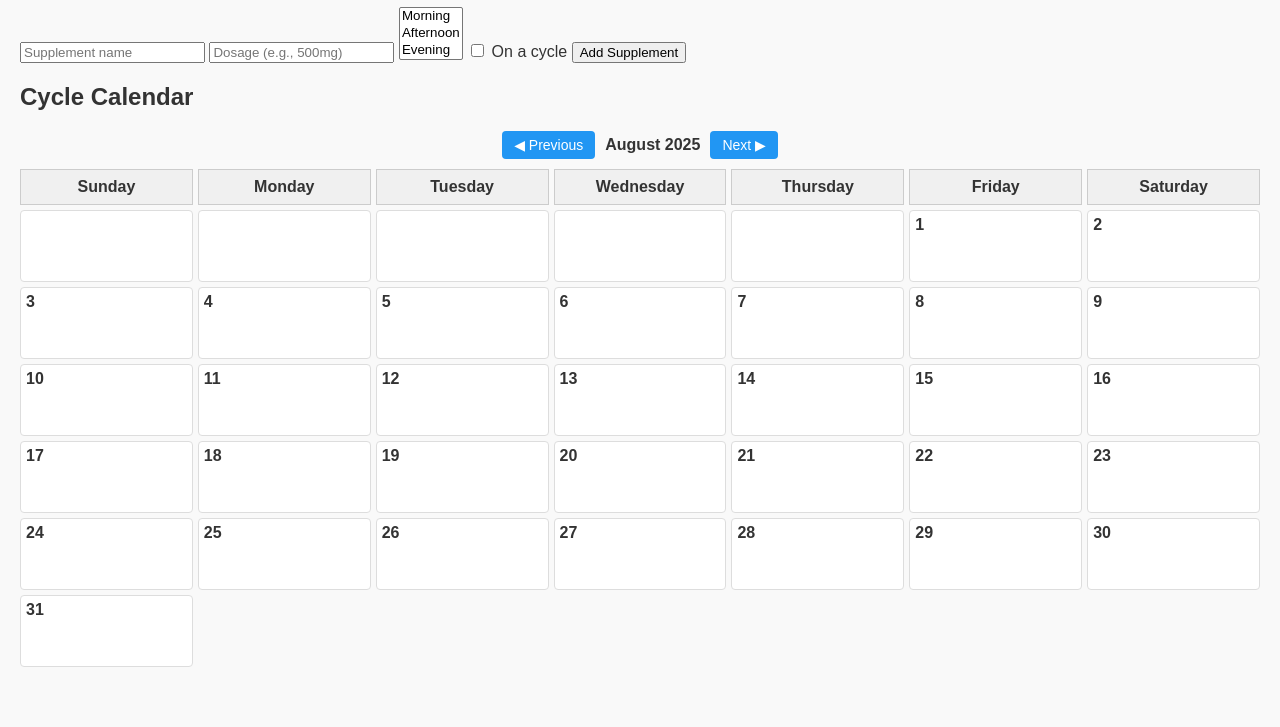
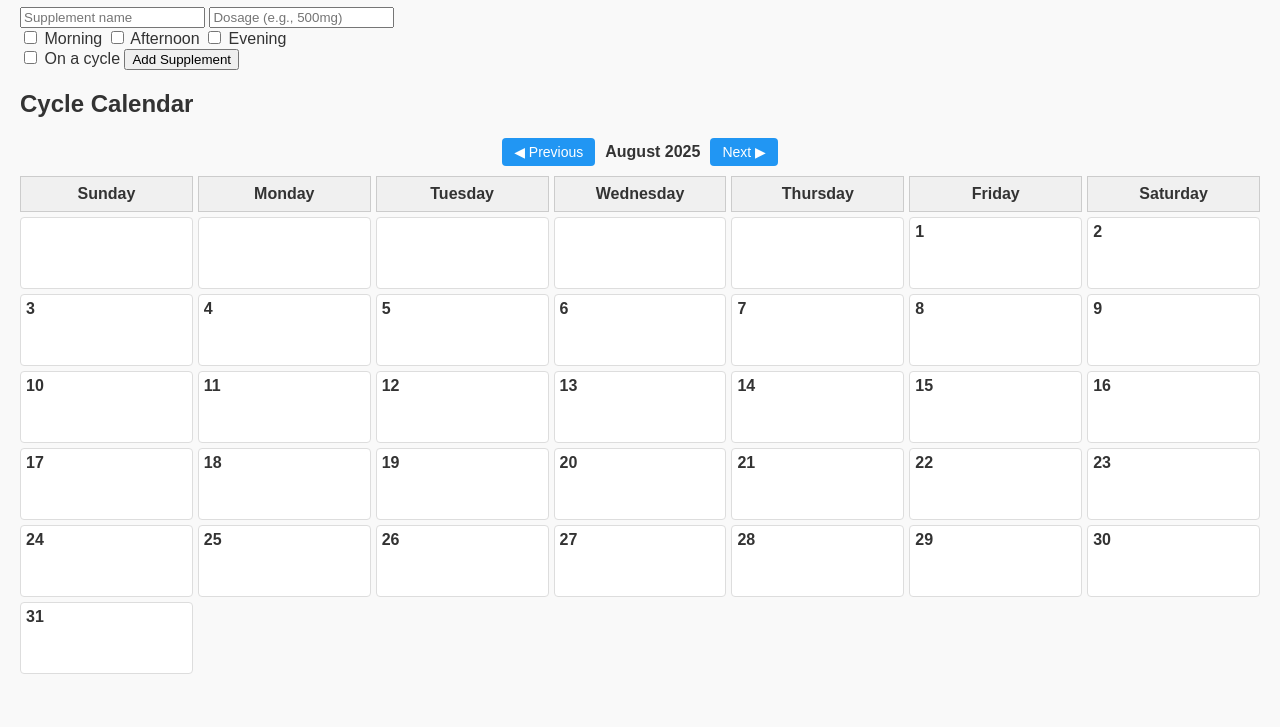
Before and after one commit to GaryB96/Supplement-Tracker, a plain HTML site: page index.html in a window 1280 px wide. Shown: the part 73-800 px from the top of the page. Drawn offline with Linux system fonts and the light colour scheme.

Commit message:
Update index.html

```diff
--- a/index.html
+++ b/index.html
@@ -12,11 +12,11 @@
   <form id="supplementForm">
     <input id="nameInput" placeholder="Supplement name" required />
     <input id="dosageInput" placeholder="Dosage (e.g., 500mg)" required />
-<select id="timeInput" multiple size="3">
-  <option value="Morning">Morning</option>
-  <option value="Afternoon">Afternoon</option>
-  <option value="Evening">Evening</option>
-</select>
+<div id="timeCheckboxes">
+  <label><input type="checkbox" value="Morning" /> Morning</label>
+  <label><input type="checkbox" value="Afternoon" /> Afternoon</label>
+  <label><input type="checkbox" value="Evening" /> Evening</label>
+</div>
 
     <label>
       <input type="checkbox" id="cycleCheckbox" />
```
